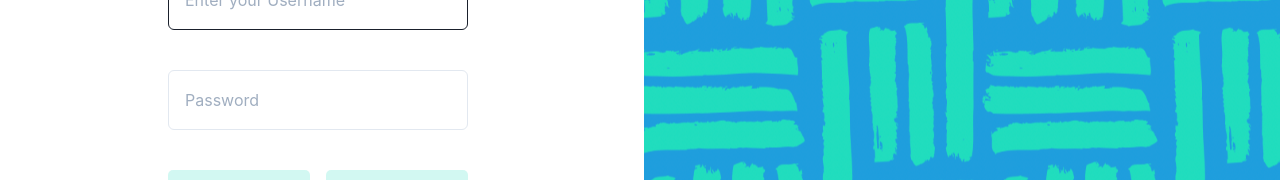
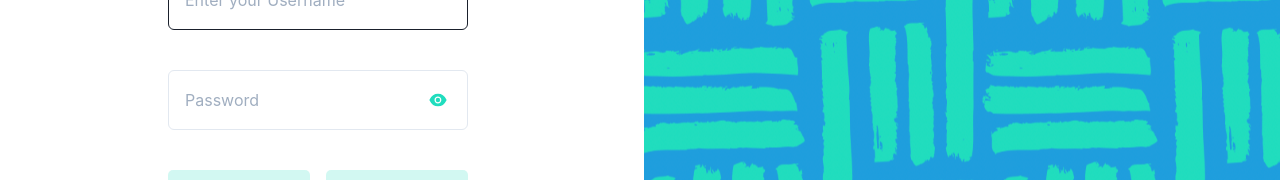
Before and after one commit to mpereannor/susu_fe, a Next.js app: page /auth/login in a window 1280 px wide. Shown: the part 250-430 px from the top of the page. Built offline with nearby package versions, Linux system fonts and the light colour scheme.

Commit message:
feat: toggle pwd input

```diff
--- /dev/null
+++ b/hooks/useToggle.ts
@@ -0,0 +1,12 @@
+import { Dispatch, SetStateAction, useCallback, useState } from 'react'
+
+function useToggle(
+  defaultValue?: boolean
+): [boolean, () => void, Dispatch<SetStateAction<boolean>>] {
+  const [value, setValue] = useState(!!defaultValue)
+
+  const toggle = useCallback(() => setValue((x) => !x), [])
+
+  return [value, toggle, setValue]
+}
+export default useToggle
--- a/package.json
+++ b/package.json
@@ -33,6 +33,7 @@
     "react": "18.2.0",
     "react-dom": "18.2.0",
     "react-hook-form": "^7.43.8",
+    "react-icons": "^4.8.0",
     "typescript": "4.9.4",
     "yup": "^1.0.2"
   },
--- a/pages/auth/login/index.tsx
+++ b/pages/auth/login/index.tsx
@@ -9,6 +9,8 @@ import {
   FormErrorMessage,
   Heading,
   Input,
+  InputGroup,
+  InputRightElement,
   SimpleGrid,
   Stack,
   Text,
@@ -20,8 +22,12 @@ import { SubmitHandler, useForm } from 'react-hook-form'
 import Image from 'next/image'
 import susuAuthPic from '../../../assets/susu_auth.svg'
 import { ToggleColor } from '../../../lib/colorMode'
+import useToggle from '../../../hooks/useToggle'
+import { AiFillEye, AiFillEyeInvisible } from 'react-icons/ai'
 
 const Login = () => {
+  const [value, toggle, setValue] = useToggle()
+
   const bg = useColorModeValue('white', 'susuDarkBg')
   const color = useColorModeValue('susuColor', 'white')
 
@@ -49,6 +55,7 @@ const Login = () => {
     resolver: yupResolver(loginSchema),
     mode: 'onBlur',
   })
+  const togglePwd = () => setValue((x: boolean) => !x)
 
   const onSubmit: SubmitHandler<ILoginInputs> = (data) => {
     console.log('data', data)
@@ -95,10 +102,35 @@ const Login = () => {
                 />
 
                 {/* <Box> */}
+                <InputGroup>
+                  {value ? (
+                    <InputRightElement
+                      pr={5}
+                      pt={5}
+                      // eslint-disable-next-line react/no-children-prop
+                      children={
+                        <AiFillEyeInvisible
+                          color="#20ddbe"
+                          size={20}
+                          onClick={toggle}
+                        />
+                      }
+                    />
+                  ) : (
+                    <InputRightElement
+                      pr={5}
+                      pt={5}
+                      // eslint-disable-next-line react/no-children-prop
+                      children={
+                        <AiFillEye color="#20ddbe" size={20} onClick={toggle} />
+                      }
+                    />
+                  )}
                   <Input
                     w={'300px'}
                     h={'60px'}
                     id="pwd"
+                    type={value ? 'text' : 'password'}
                     placeholder="Password"
                     _placeholder={{
                       color: 'gray.400',
@@ -110,6 +142,7 @@ const Login = () => {
                       required: 'Password is required',
                     })}
                   />
+                </InputGroup>
                 <SimpleGrid columns={2} spacing={4}>
                   <Center
                     bg="rgba(32, 221, 190, 0.2)"
```
Also changed, not shown: 1 other file (tests, documents, lock files or other folders). Lines whose indentation alone changed are shown as unchanged.
